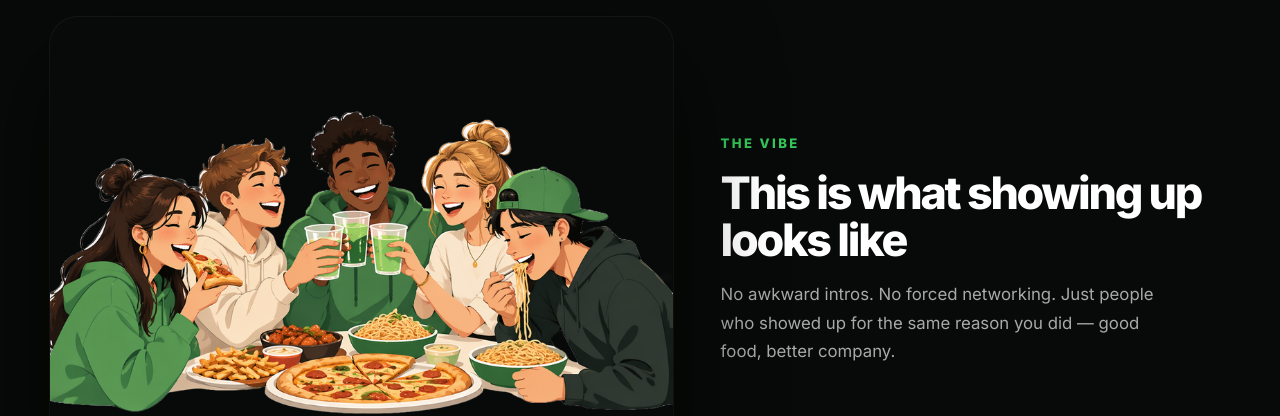
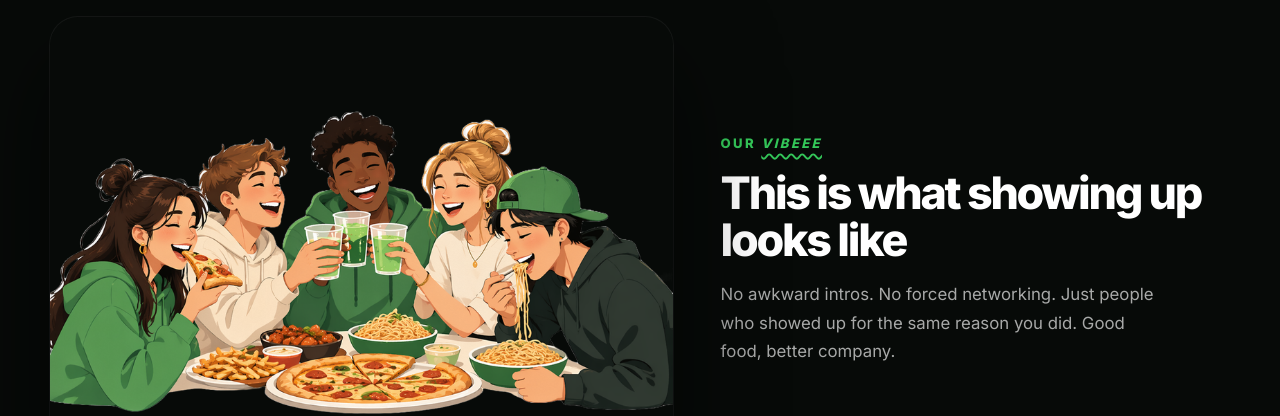
Before and after one commit to stridesz/mealmates, a Next.js app: page / in a window 1280 px wide. Shown: the part 1420-1836 px from the top of the page. Built offline with nearby package versions, Linux system fonts and the light colour scheme.

Commit message:
Rebrand vibe section to Our Vibeee with wavy underline, tighten copy

```diff
--- a/app/globals.css
+++ b/app/globals.css
@@ -464,6 +464,12 @@ button, input { font: inherit; }
   color: #34C759;
   margin-bottom: 1rem;
 }
+.vibe-label em {
+  font-style: italic;
+  text-decoration: underline wavy #34C759;
+  text-underline-offset: 5px;
+  text-decoration-thickness: 2px;
+}
 .vibe-copy h2 {
   font-size: clamp(1.8rem, 3.5vw, 2.8rem);
   line-height: 1.05;
--- a/app/page.tsx
+++ b/app/page.tsx
@@ -697,9 +697,9 @@ export default function Home() {
                 <img src="/dinner-crew.png" alt="A group of college students laughing over pizza and pasta" className="vibe-img" />
               </div>
               <div className="vibe-copy">
-                <p className="section-label">The vibe</p>
+                <p className="section-label vibe-label">Our <em>Vibeee</em></p>
                 <h2>This is what showing up looks like</h2>
-                <p>No awkward intros. No forced networking. Just people who showed up for the same reason you did — good food, better company.</p>
+                <p>No awkward intros. No forced networking. Just people who showed up for the same reason you did. Good food, better company.</p>
               </div>
             </div>
           </section>
```
